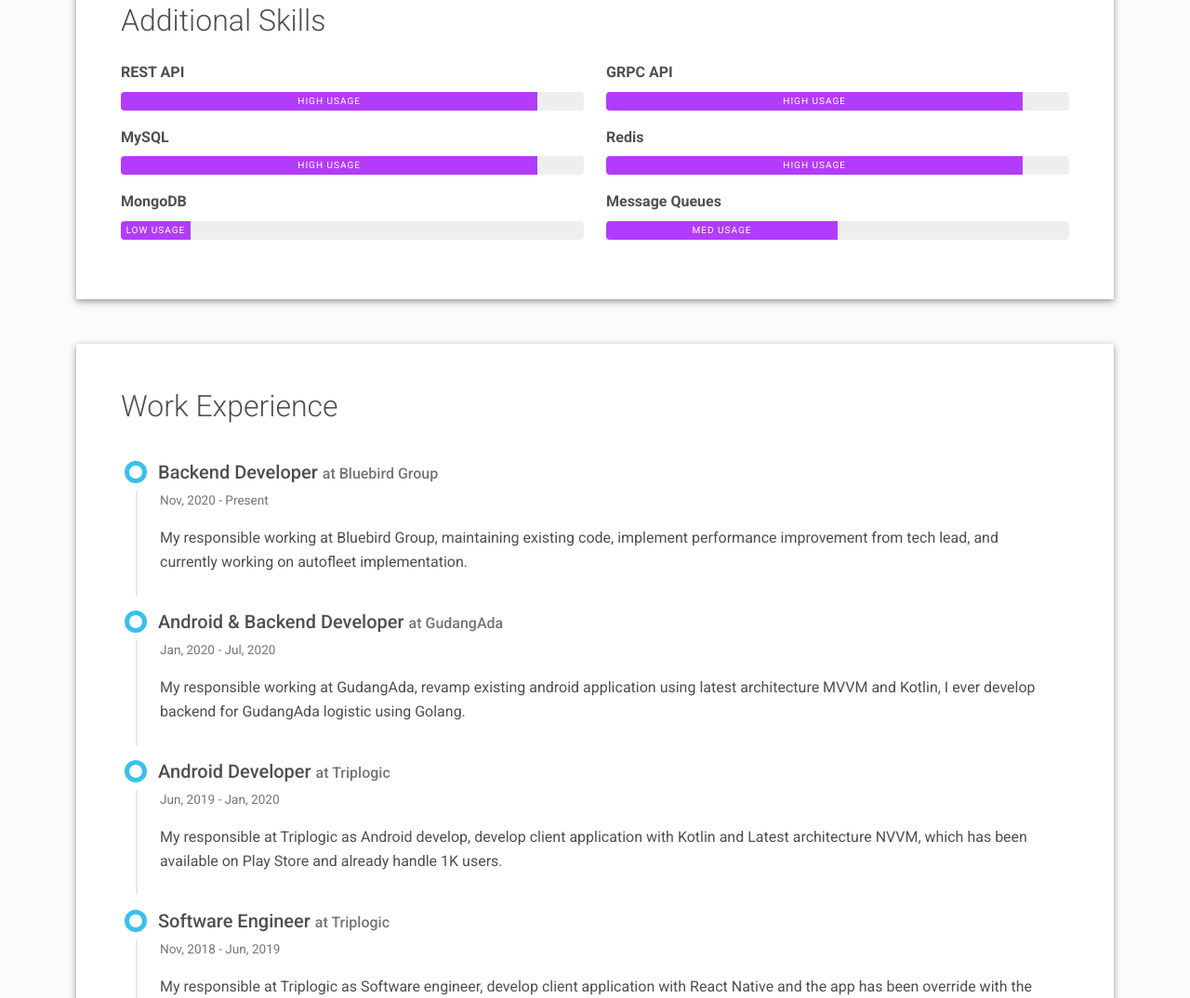
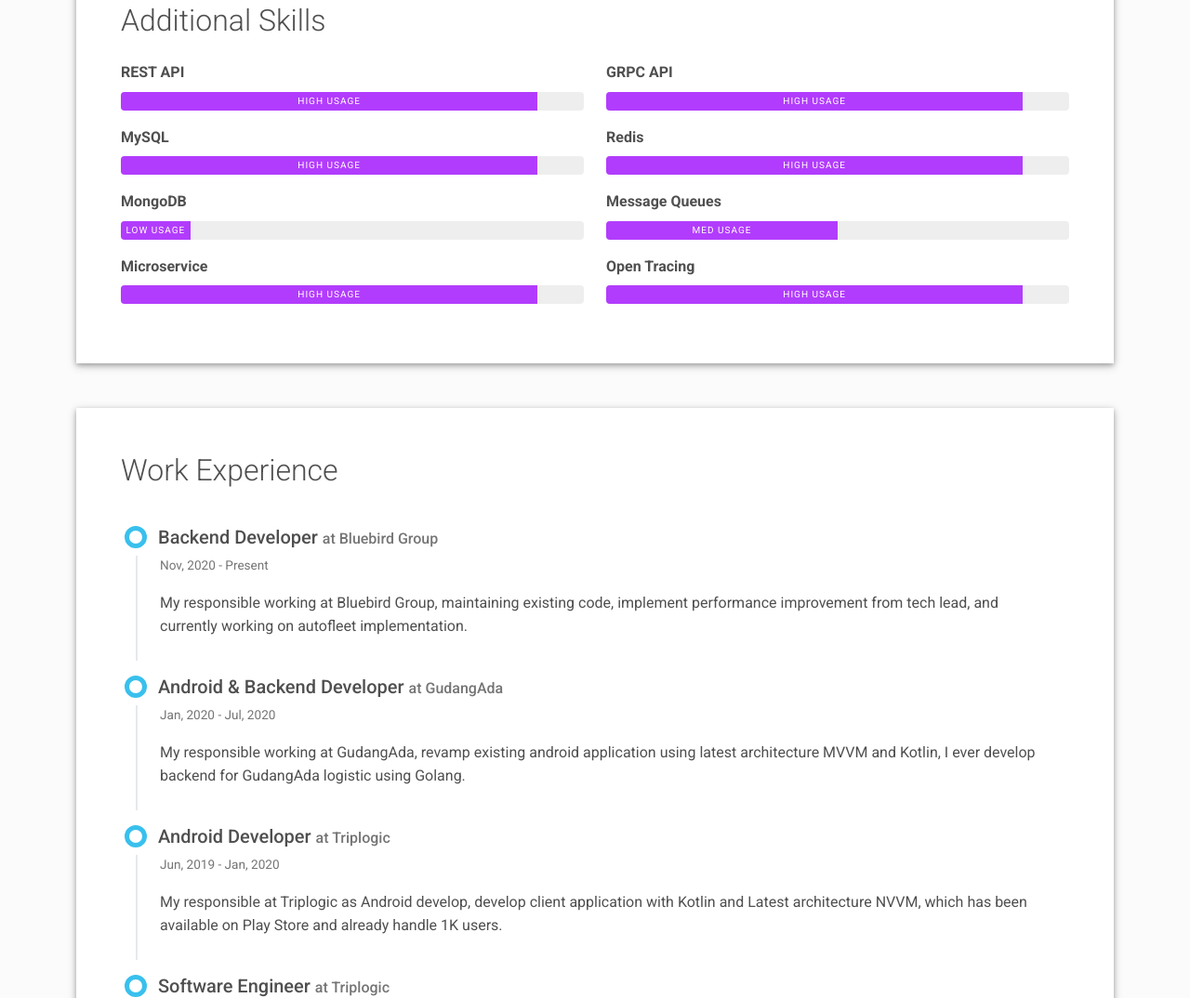
Before and after one commit to muhammadisa/muhammadisa.github.io, a plain HTML site: page index.html in a window 1280 px wide. Shown: the part 1494-2568 px from the top of the page at 93% size. Drawn offline with Linux system fonts and the light colour scheme.

Commit message:
update cv

```diff
--- a/index.html
+++ b/index.html
@@ -218,6 +218,22 @@
           <div class="mb-3"><span class="fw-bolder">Message Queues</span>
             <div class="progress my-2 rounded" style="height: 20px">
               <div class="progress-bar bg-secondary" role="progressbar" data-aos="zoom-in-right" data-aos-delay="400" data-aos-anchor=".skills-section" style="width: 50%" aria-valuenow="50" aria-valuemin="0" aria-valuemax="100">Med Usage</div>
+            </div>
+          </div>
+        </div>
+
+        <div class="col-md-6">
+          <div class="mb-3"><span class="fw-bolder">Microservice</span>
+            <div class="progress my-2 rounded" style="height: 20px">
+              <div class="progress-bar bg-secondary" role="progressbar" data-aos="zoom-in-right" data-aos-delay="400" data-aos-anchor=".skills-section" style="width: 90%" aria-valuenow="90" aria-valuemin="0" aria-valuemax="100">High Usage</div>
+            </div>
+          </div>
+        </div>
+
+        <div class="col-md-6">
+          <div class="mb-3"><span class="fw-bolder">Open Tracing</span>
+            <div class="progress my-2 rounded" style="height: 20px">
+              <div class="progress-bar bg-secondary" role="progressbar" data-aos="zoom-in-right" data-aos-delay="400" data-aos-anchor=".skills-section" style="width: 90%" aria-valuenow="90" aria-valuemin="0" aria-valuemax="100">High Usage</div>
             </div>
           </div>
         </div>
```
